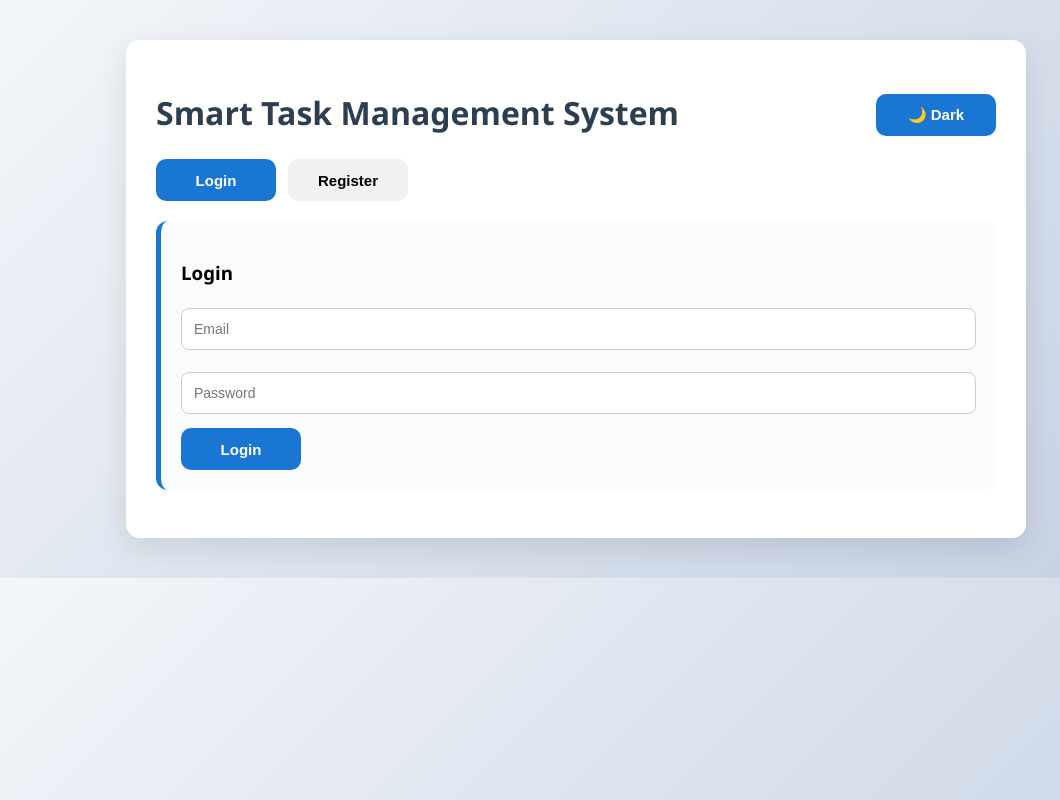
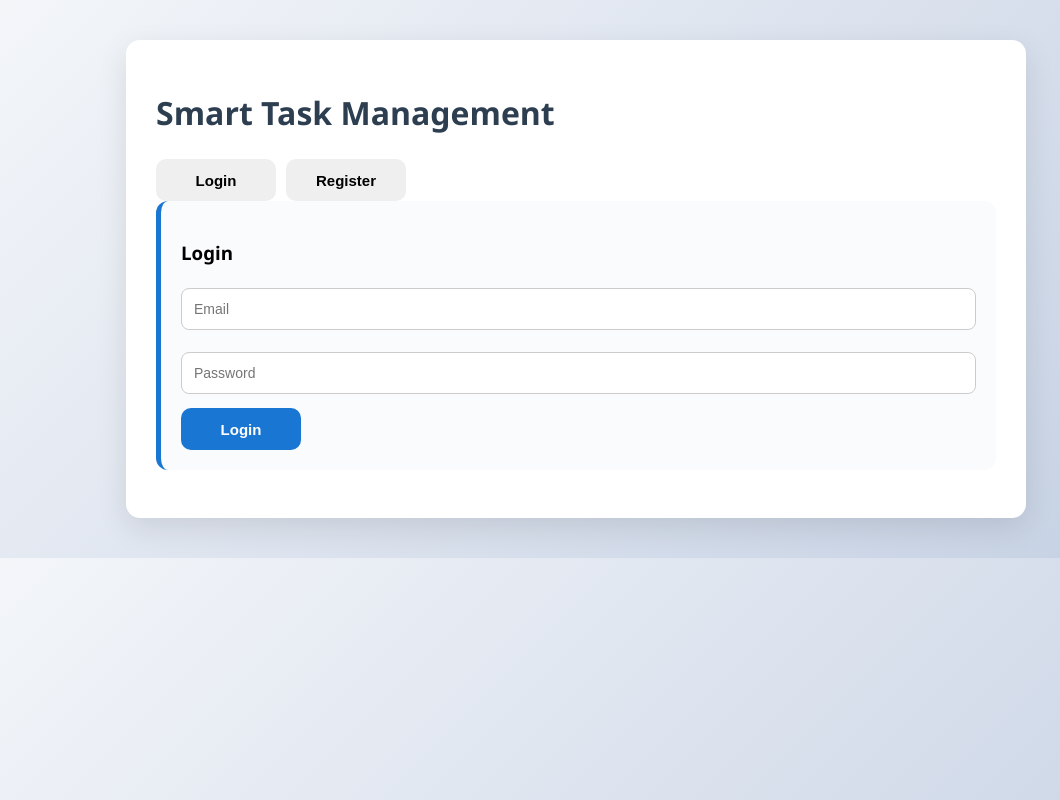
Before and after one commit to Aruneswaran-31/smart-task-manager-frontend, a React (Create React App) app: page / in a window 1280 px wide. Shown: the whole page, without its empty margins (64-1124 px from the left). Built offline with nearby package versions, Linux system fonts and the light colour scheme.

Commit message:
Stable railway working version

```diff
--- a/src/App.js
+++ b/src/App.js
@@ -1,115 +1,50 @@
 import { useState } from "react";
 import "./App.css";
-
 import Login from "./components/Login";
 import Register from "./components/Register";
 import TaskForm from "./components/TaskForm";
 import TaskList from "./components/TaskList";
-import DashboardStats from "./components/DashboardStats";
-import DashboardCharts from "./components/DashboardCharts";
-import ProgressBar from "./components/ProgressBar";
 
 function App() {
   const [user, setUser] = useState(null);
   const [showLogin, setShowLogin] = useState(true);
-  const [loading, setLoading] = useState(false);
-  const [toast, setToast] = useState(null);
-  const [dark, setDark] = useState(false);
   const [reload, setReload] = useState(false);
 
-
-  const showToast = (message, type = "success") => {
-    setToast({ message, type });
-    setTimeout(() => setToast(null), 3000);
-  };
-
-  /* ================= AUTH ================= */
   if (!user) {
     return (
-      <div className={dark ? "container dark" : "container"}>
-        <div style={{ display: "flex", justifyContent: "space-between", alignItems: "center" }}>
-          <h1>Smart Task Management System</h1>
-          <button className="primary" onClick={() => setDark(!dark)}>
-            {dark ? "🌞 Light" : "🌙 Dark"}
-          </button>
+      <div className="container">
+        <h1>Smart Task Management</h1>
+
+        <div style={{ display: "flex", gap: "10px" }}>
+          <button onClick={() => setShowLogin(true)}>Login</button>
+          <button onClick={() => setShowLogin(false)}>Register</button>
         </div>
 
-        <div className="auth-buttons">
-          <button className={showLogin ? "primary" : ""} onClick={() => setShowLogin(true)}>
-            Login
-          </button>
-          <button className={!showLogin ? "primary" : ""} onClick={() => setShowLogin(false)}>
-            Register
-          </button>
-        </div>
-
-        {loading && <div className="loader"></div>}
-
         {showLogin ? (
-          <Login
-            setUser={(u) => {
-              setLoading(true);
-              setTimeout(() => {
-                setUser(u);
-                setLoading(false);
-                showToast("Login successful ✅");
-              }, 700);
-            }}
-          />
+          <Login setUser={setUser} />
         ) : (
-          <Register onRegister={() => showToast("Registered successfully 🎉")} />
+          <Register onRegister={() => alert("Registered! Please login")} />
         )}
-
-        {toast && <div className={`toast ${toast.type}`}>{toast.message}</div>}
       </div>
     );
   }
 
-  /* ================= DASHBOARD ================= */
   return (
-    <div className={dark ? "container dark" : "container"}>
-      <div style={{ display: "flex", justifyContent: "space-between", alignItems: "center" }}>
+    <div className="container">
       <h1>Welcome, {user.name}</h1>
-
-        <div style={{ display: "flex", gap: "12px" }}>
-          <button className="primary" onClick={() => setDark(!dark)}>
-            {dark ? "🌞 Light" : "🌙 Dark"}
-          </button>
 
       <button
         className="danger"
         onClick={() => {
           setUser(null);
           localStorage.removeItem("token");
-              showToast("Logged out 👋");
         }}
       >
-            🚪 Logout
+        Logout
       </button>
-        </div>
-      </div>
 
-      {/* 🔥 DASHBOARD STATS */}
-      <DashboardStats reload={reload} />
-      <ProgressBar reload={reload} />
-      <DashboardCharts reload={reload} />
-
-      {/* 🔥 ADD TASK */}
-      <TaskForm
-        refresh={() => {
-          setReload(!reload); // 🔥 single source trigger
-          showToast("Task added ✅");
-        }}
-      />
-
-      {/* 🔥 TASK LIST */}
-      <TaskList
-  reload={reload}
-  triggerReload={() => setReload(!reload)}
-/>
-
-
-      {toast && <div className={`toast ${toast.type}`}>{toast.message}</div>}
+      <TaskForm refresh={() => setReload(!reload)} />
+      <TaskList reload={reload} />
     </div>
   );
 }
```
Lines whose indentation alone changed are shown as unchanged.
